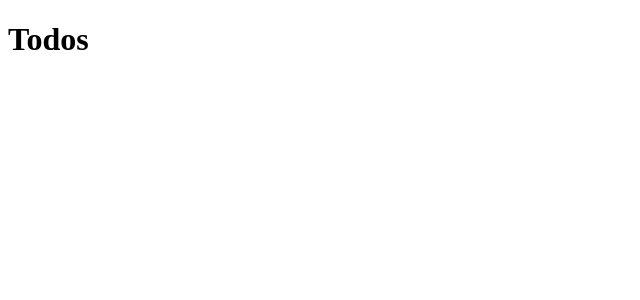
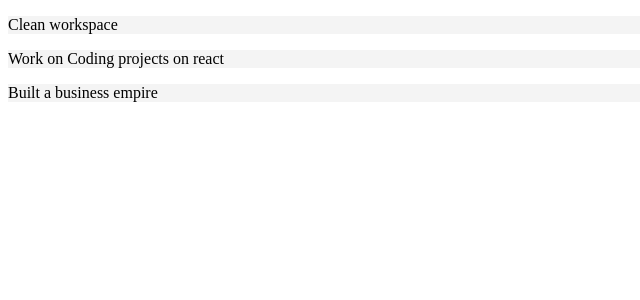
Before and after one commit to henry88lay/todo-list-reactjs, a React (Create React App) app: page / in a window 1280 px wide. Shown: the top 300 px of the page, without its empty margins (0-640 px from the left). Built offline with nearby package versions, Linux system fonts and the light colour scheme.

Commit message:
built out the Todoitem js file

```diff
--- a/src/App.js
+++ b/src/App.js
@@ -26,7 +26,7 @@
     console.log(this.state.todos)
     return (
       <div className="App">
-        <Todos />
+        <Todos todos={this.state.todos} />
       </div>
     );
   }
--- /dev/null
+++ b/src/components/TodoItem.js
@@ -0,0 +1,23 @@
+import React, { Component } from 'react'
+import PropTypes from "prop-types";
+
+export class TodoItem extends Component {
+    render() {
+        return (
+            <div style={itemStyle}>
+                <p>{ this.props.todo.title }</p>
+            </div>
+        )
+    }
+}
+
+// PropTypes
+TodoItem.propTypes = {
+    todo: PropTypes.object.isRequired
+}
+
+const itemStyle = {
+    backgroundColor: '#f4f4f4'
+}
+
+export default TodoItem
--- a/src/components/Todos.js
+++ b/src/components/Todos.js
@@ -1,14 +1,18 @@
 import React from 'react';
+import TodoItem from './TodoItem';
+import PropTypes from "prop-types";
 
 class Todos extends React.Component {
     render() {
-        return (
-            <div>
-                <h1>Todos</h1>
-            </div>
-        );
+        return this.props.todos.map((todo) => (
+            <TodoItem key={todo.id} todo={todo}/>
+        ));
     }
 }
 
+// PropTypes
+Todos.propTypes = {
+    todos: PropTypes.array.isRequired
+}
 
 export default Todos;
```
